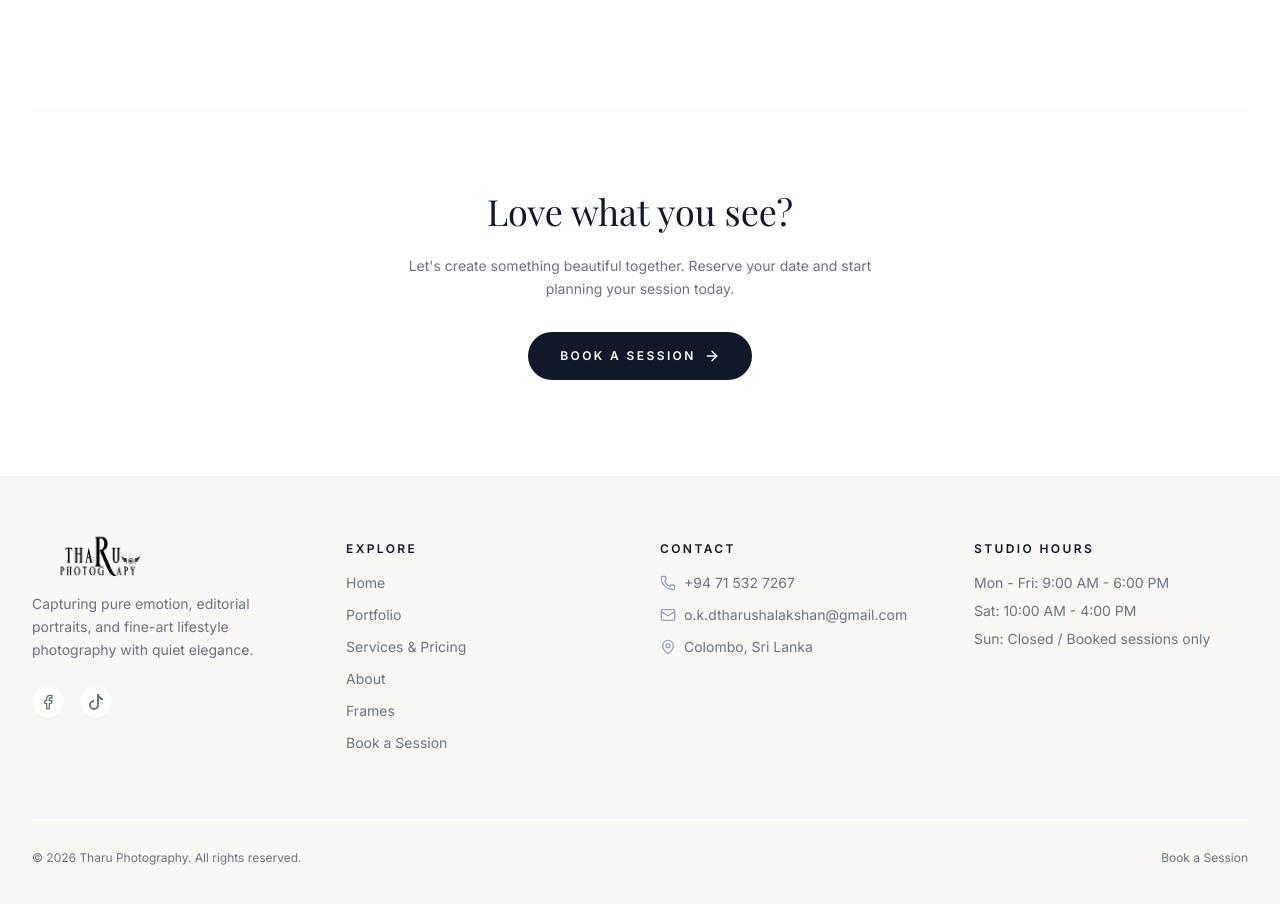
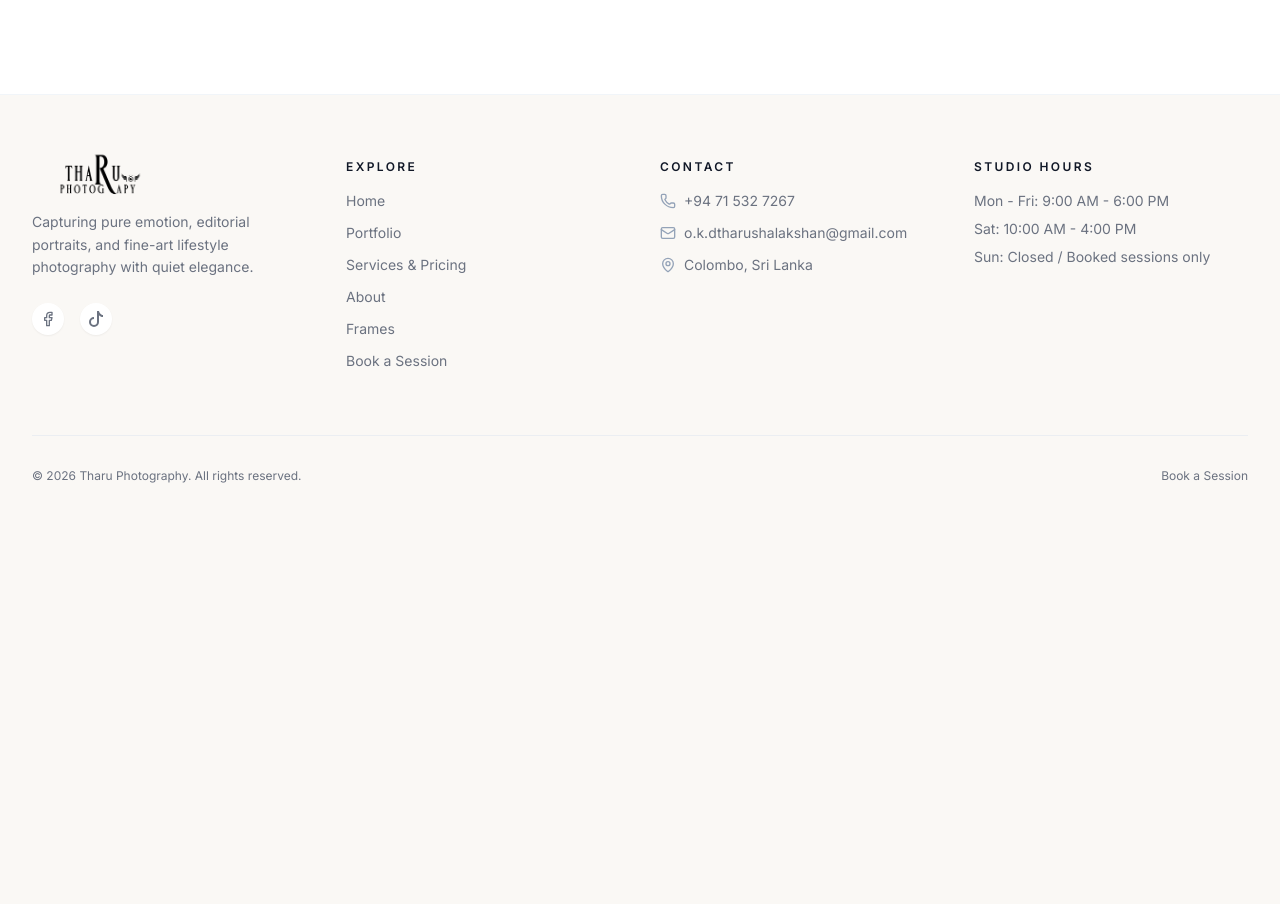
Before and after one commit to navieoncs/Tharu-Photography, a Next.js app: page /portfolio in a window 1280 px wide. Shown: the part 3558-4462 px from the top of the page. After the commit the page ends 4106 px from the top, so only its background shows below. Built offline with nearby package versions, Linux system fonts and the light colour scheme; a web font is replaced by a local one.

Commit message:
refactor: update build manifests, remove unused pages, and adjust encryption key

```diff
--- a/app/portfolio/page.tsx
+++ b/app/portfolio/page.tsx
@@ -1,8 +1,7 @@
 "use client";
 
 import { useState, useEffect, useCallback, useRef } from 'react';
-import { X, ChevronLeft, ChevronRight, Maximize2, ArrowRight } from 'lucide-react';
-import BookSessionButton from '@/components/BookSessionButton';
+import { X, ChevronLeft, ChevronRight, Maximize2 } from 'lucide-react';
 import gsap from 'gsap';
 import { useGSAP } from '@gsap/react';
 import { ScrollTrigger } from 'gsap/ScrollTrigger';
@@ -288,18 +287,6 @@ export default function Portfolio() {
         {photos.length === 0 && (
           <div className="py-24 text-center text-muted">No photographs in this category yet.</div>
         )}
-
-        <ScrollReveal y={50} triggerHook="top 85%" className="mt-28 border-t border-slate-100 pt-20 text-center space-y-6">
-          <h2 className="font-serif text-3xl font-light text-primary sm:text-4xl">Love what you see?</h2>
-          <p className="text-sm text-muted max-w-lg mx-auto leading-relaxed">
-            Let's create something beautiful together. Reserve your date and start planning your session today.
-          </p>
-          <div className="pt-2">
-            <BookSessionButton className="inline-flex items-center gap-2 rounded-full bg-primary px-8 py-4 text-xs font-semibold uppercase tracking-[0.2em] text-white transition hover:bg-slate-800">
-              Book a Session <ArrowRight className="h-4 w-4" />
-            </BookSessionButton>
-          </div>
-        </ScrollReveal>
       </div>
 
       {/* LIGHTBOX MODAL */}
```
